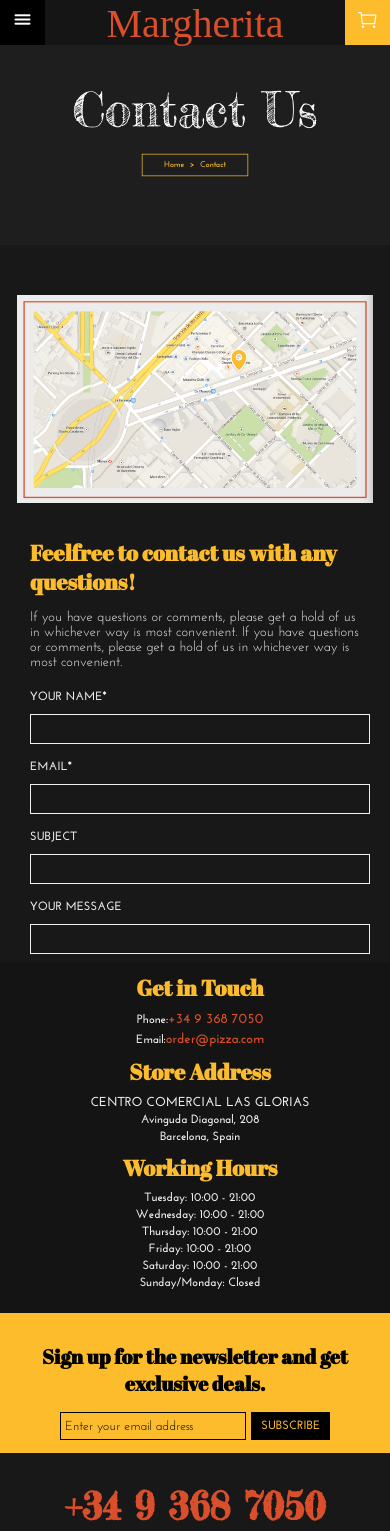
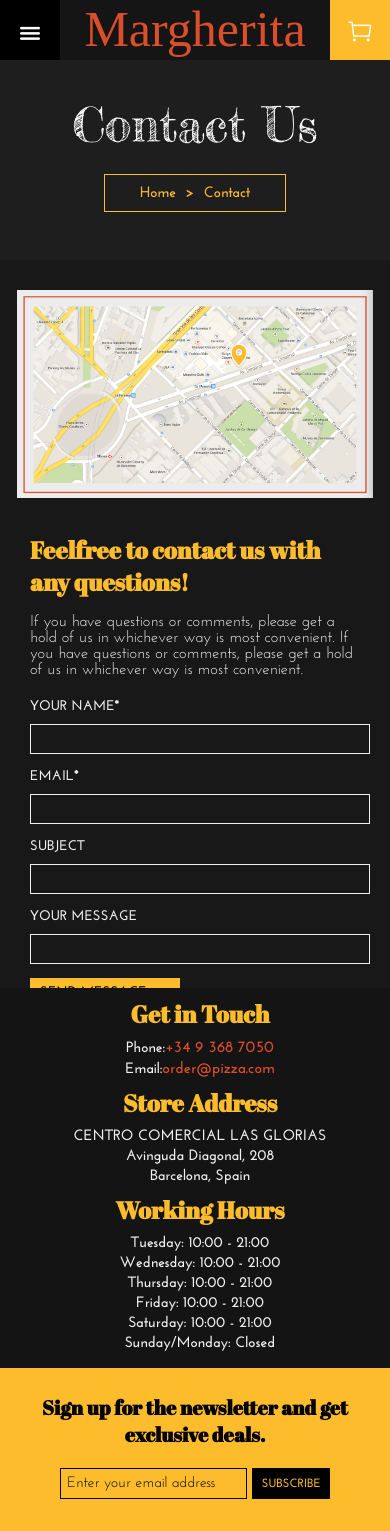
Before and after one commit to gin0753/fe-monaPizza, a React (Create React App) app: page /contact-us in a window 390 px wide. Shown: the top 1531 px of the page. Built offline with nearby package versions, Linux system fonts and the light colour scheme; a web font is replaced by a local one.

Commit message:
contact us version 1.1

```diff
--- a/src/App.js
+++ b/src/App.js
@@ -5,7 +5,7 @@ import { Route, Switch, BrowserRouter as Router } from 'react-router-dom';
 import About from './pages/About/About';
 import Home from './pages/Home/Home';
 import Users from './pages/Users/Users';
-import ContactUs from './pages/ContactUs';
+import ContactUs from './pages/ContactUs/contactUs';
 
 function App() {
     return (
--- a/src/pages/ContactUs/style.css
+++ b/src/pages/ContactUs/contactUs.css
@@ -36,49 +36,51 @@
 }
 .contact.header {
   width: 100%;
-  height: 45px;
+  height: 80px;
   background-color: #151515;
   font-family: RoyaChicken;
   color: #D94F2B;
   text-align: center;
-  font-size: 40px;
+  font-size: 60px;
 }
 .contact.menu {
-  width: 45px;
-  height: 45px;
+  width: 80px;
+  height: 80px;
   float: left;
   background-color: #000000;
   text-align: center;
 }
 .contact.menu.iconfont {
   display: block;
-  width: 45px;
-  height: 25px;
-  padding-top: 10px;
+  width: 80px;
+  height: 60px;
+  font-size: 32px;
+  padding-top: 20px;
   color: #fff;
 }
 .contact.shopcart {
-  width: 45px;
-  height: 45px;
+  width: 80px;
+  height: 80px;
   float: right;
   background-color: #FDBC2C;
 }
 .contact.shopcart.iconfont{
   display: block;
-  width: 45px;
-  height: 25px;
-  padding-top: 12px;
+  width: 80px;
+  height: 60px;
+  font-size: 32px;
+  padding-top: 20px;
   color: #fff;
 }
 .contact.bread-crumb {
   width: 100%;
-  height: 200px;
+  height: 300px;
   background-color: #1E1E1E;
 }
 .contact.bread-crumb_title {
   margin: 0 auto;
-  padding: 35px 0 0 0;
-  font-size: 48px;
+  padding: 70px 0 0 0;
+  font-size: 68px;
   font-family: "FrederickatheGreat";
   text-align: center;
   color: #fff;
@@ -87,15 +89,15 @@
   border: 1px solid #FDBC2C;
   margin: 0 auto;
   padding: 4px 0;
-  margin-top: 10px;
-  height: 22px;
-  width: 150px;
-  line-height: 22px;
-  font-size: 12px;
+  margin-top: 20px;
+  height: 28px;
+  width: 180px;
+  line-height: 30px;
+  font-size: 15px;
   font-family: JosefinSans-Bold;
   color: #FDBC2C;
   text-align: center;
-  transform: scale(0.7);
+  /* transform: scale(0.7); */
   /* display: block;
   width: 60px;
   height: 20px;
@@ -104,19 +106,19 @@
 }
 .contact.message-board {
   width: 100%;
-  height: 820px;
+  height: 1020px;
   background-color: #181818;
   padding-top: 50px;
 }
 .contact .location {
-  width: 678px;
-  height: 398px;
+  width: 900px;
+  height: 528px;
   margin: 0 auto;
   background: url('../../images/location.jpg');
   background-size: contain;
 }
 .contact.board-wrapper {
-  width: 678px;
+  width: 900px;
   height: 500px;
   padding-top: 20px;
   margin: 0 auto;
@@ -129,24 +131,24 @@
   visibility: hidden;
 }
 .contact.board-left {
-  width: 440px;
+  width: 540px;
   height: 400px;
   float: left;
 }
 .contact.board-left h1 {
   font-family: AbrilFatface-Regular;
   color: #FDBC2C;
-  font-size: 22px;
+  font-size: 28px;
 }
 .contact.board-left p {
   font-family: JosefinSans-Regular;
   color: #F0F0F0;
-  font-size: 14px;
+  font-size: 16px;
 }
 .contact.board-left span {
   font-family: JosefinSans-Bold;
   color: #fff;
-  font-size: 14px;
+  font-size: 22px;
 }
 .contact.board-left input {
   display: block;
@@ -173,7 +175,7 @@
   float: left;
 }
 .contact.your-name span{
-  font-size: 12px;
+  font-size: 14px;
   color: #F0F0F0;
   font-family: JosefinSans-Bold;
 }
@@ -183,7 +185,7 @@
   float: right;
 }
 .contact.email span {
-  font-size: 12px;
+  font-size: 14px;
   font-family: JosefinSans-Bold;
   color: #F0F0F0;
 }
@@ -192,7 +194,7 @@
   height: 70px;
 }
 .contact.subject span {
-  font-size: 12px;
+  font-size: 14px;
   font-family: JosefinSans-Bold;
   color: #F0F0F0;
 }
@@ -201,26 +203,26 @@
   height: 70px;
 }
 .contact.message span {
-  font-size: 12px;
+  font-size: 14px;
   font-family: JosefinSans-Bold;
   color: #F0F0F0;
 }
 .contact.send-button {
   width: 140px;
-  height: 26px;
+  height: 30px;
   margin-top: 4px;
   background-color: #FDBC2C;
   display: block;
-  font-size: 12px;
+  font-size: 14px;
   font-family: JosefinSans-Bold;
   color: #000000;
   border: none;
-  line-height: 26px;
+  line-height: 30px;
   padding-left: 10px;
 }
 .contact.board-right {
-  width: 208px;
-  height: 350px;
+  width: 308px;
+  height: 380px;
   margin-top: 10px;
   float: right;
   padding-left: 5px;
@@ -229,51 +231,51 @@
 .contact.board-right h1 {
   font-family: AbrilFatface-Regular;
   color: #FDBC2C;
-  font-size: 22px;
+  font-size: 24px;
   margin: 10px 0 10px 10px;
 }
 .contact.board-right h3 {
   font-family: JosefinSans-Bold;
   color: #F0F0F0;
-  font-size: 13px;
+  font-size: 15px;
   margin: 5px 0 5px 10px;
 }
 .contact.board-right p {
   font-family: JosefinSans-Bold;
   color: #F0F0F0;
-  font-size: 12px;
+  font-size: 15px;
   margin: 5px 0 5px 10px;
 }
 .contact.board-right span {
   font-family: JosefinSans-Bold;
   color: #D94F2B;
-  font-size: 14px;
+  font-size: 16px;
 }
 .contact.subscribe {
   width: 100%;
-  height: 140px;
+  height: 180px;
   background-color: #FDBC2C;
 }
 .contact.subscribe h1 {
-  font-size: 24px;
+  font-size: 30px;
   font-family: AbrilFatface-Regular;
   text-align: center;
   margin: 0;
-  padding-top: 30px;
+  padding-top: 36px;
 }
 .contact.subscribe-container {
   width: 270px;
   display: flex;
   margin: 0 auto;
-  margin-top: 15px;
+  margin-top: 20px;
   justify-content: center;
 }
 .contact.subscribe input {
   display: block;
   width: 180px;
-  height: 22px;
-  padding: 2px 4px;
-  font-size: 13px;
+  height: 25px;
+  padding: 2px 6px;
+  font-size: 15px;
   font-family: JosefinSans-Regular;
   outline-style: none;
   border: 1px solid #000000;
@@ -292,7 +294,7 @@
 .contact.subscribe button {
   display: block;
   width: 80px;
-  height: 28px;
+  height: 31px;
   margin-left: 5px;
   background-color: #000000;
   border: none;
@@ -370,6 +372,48 @@
   line-height: 36px;
   text-align: center;
 }
+@media only screen and (min-width:769px) and (max-width: 996px) {
+  .contact.message-board {
+    height: 878px;
+  }
+  .contact.location {
+    width: 748px;
+    height: 438px;
+  }
+  .contact.board-wrapper {
+    width: 768px;
+    height: 500px;
+  }
+  .contact.board-left {
+    width: 420px;
+    height: 430px;
+    padding: 0 10px;
+  }
+  .contact.board-left h1 {
+    font-size: 22px;
+  }
+  .contact.board-left p {
+    font-size: 15px;
+  }
+  .contact.your-name {
+    width: 170px;
+  }
+  .contact.email {
+    width: 170px;
+  }
+  .contact.board-right h1 {
+    font-size: 22px;
+  }
+  .contact.board-right h3 {
+    font-size: 13px;
+  }
+  .contact.board-right {
+    width: 268px;
+    height: 380px;
+    margin-right: 10px;
+  }
+
+}
 @media only screen and (max-width: 768px)  {
   .contact.message-board {
     height: 1188px;
@@ -383,10 +427,9 @@
   }
   .contact.board-left {
     width: 100%;
-    height: 430px;
+    height: 460px;
     padding: 0 30px;
     box-sizing: border-box;
-
   }
   .contact.your-name {
     width: 100%;
@@ -396,7 +439,7 @@
   }
   .contact.board-right {
     width: 100%;
-    height: 350px;
+    height: 380px;
     padding: 0 20px;
     box-sizing: border-box;
     text-align: center;
@@ -409,12 +452,45 @@
   }
 }
 @media only screen and (max-width: 576px) {
+  .contact.header {
+    height: 60px;
+    font-size: 50px;
+  }
+  .contact.menu {
+    width: 60px;
+    height: 60px;
+  }
+  .contact.menu.iconfont {
+    width: 60px;
+    height: 40px;
+    font-size: 20px;
+  }
+  .contact.shopcart {
+    width: 60px;
+    height: 60px;
+  }
+  .contact.shopcart.iconfont{
+    width: 60px;
+    height: 40px;
+    font-size: 20px;
+  }
+  .contact.bread-crumb {
+    height: 200px;
+  }
+  .contact.bread-crumb_title {
+    padding: 35px 0 0 0;
+    font-size: 48px;
+  }
   .contact.message-board {
-    height: 1018px;
+    height: 1068px;
+    padding-top: 30px;
   }
   .contact.location {
     width: 356px;
     height: 208px;
+  }
+  .contact.board-left h1 {
+    font-size: 24px;
   }
   .contact.footer{
     height: 290px;
@@ -429,3 +505,15 @@
     font-size: 14px;
   }
 }
+@media only screen and (max-width: 375px) {
+  .contact.location {
+    width: 280px;
+    height: 168px;
+  }
+  .contact.board-left h1 {
+    font-size: 14px;
+  }
+  .contact.board-left p {
+    font-size: 12px;
+  }
+}
--- a/src/pages/ContactUs/index.js
+++ b/src/pages/ContactUs/contactUs.js
@@ -1,5 +1,5 @@
 import React, { Fragment } from 'react';
-import './style.css';
+import './contactUs.css';
 
 class ContactUs extends React.Component{
   render() {
```
